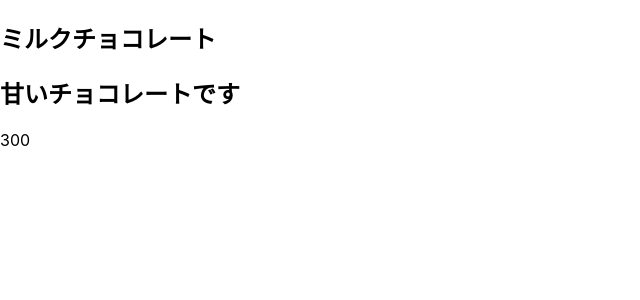
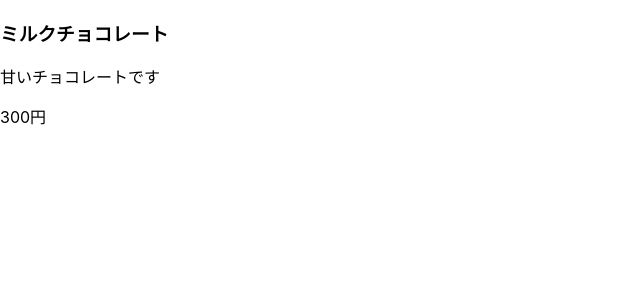
Before and after one commit to morikimiho/aws-tenant-app, a Next.js app: page /items/1 in a window 1280 px wide. Shown: the top 300 px of the page, without its empty margins (0-640 px from the left). Built offline with nearby package versions, Linux system fonts and the light colour scheme; data requests are answered from the project's data file.

Commit message:
新規登録画面の関数を更新しました。

```diff
--- a/src/components/itemList.tsx
+++ b/src/components/itemList.tsx
@@ -26,7 +26,7 @@ function ItemList() {
                         <tr>
                             <td>{item.id}</td>
                             <td>
-                                <Link href='../pages/items/[id]' >
+                                <Link href={`../items/${item.id}`} >
                                     {item.name}
                                 </Link>
                             </td>
--- a/src/pages/items/[id].tsx
+++ b/src/pages/items/[id].tsx
@@ -1,29 +1,33 @@
-import ItemList from "components/itemList";
 import { GetStaticPaths, GetStaticProps } from "next";
 import Head from "next/head";
 
-export default function ItemDetail({item}:{item: any}) {
-    return (
+export default function ItemDetail({item}:{
+    item: {
+      name: string
+      description: string
+      price: number
+    }}) {
+        return (
         <>
             <Head>
                 <title>商品詳細画面</title>
             </Head>
             <article>
-                <h1>{item.name}</h1>
-                <h2>{item.description}</h2>
-                <p>{item.price}</p>
+                <h3>{item.name}</h3>
+                <p>{item.description}</p>
+                <p>{item.price}円</p>
             </article>
         </>
     );
 }
 
 export const getStaticPaths:GetStaticPaths = async () => {
-    const res = await fetch(`http://localhost:3000/items`);
+    const res = await fetch('http://localhost:8000/items');
     const items = await res.json();
 
-    const paths = items.map((item: { id: number; }) => {
+    const paths = items.map((item:{id:number}) => {
         return({
-            params: {id: item.id.toString}
+            params: {id: item.id.toString()}
         });
     });
 
@@ -33,8 +37,8 @@ export const getStaticPaths:GetStaticPaths = async () => {
     }
 }
 
-export const getStaticProps: GetStaticProps = async ({params}) => {
-    const res = await fetch(`http://localhost:3000/items/${params?.id as string}`);
+export const getStaticProps: GetStaticProps = async ({ params }) => {
+    const res = await fetch(`http://localhost:8000/items/${params?.id}`);
     const item = await res.json();
 
     return {
```
Also changed, not shown: src/components/registration.tsx (added, +18 -0 lines), src/pages/items/create.tsx (+30 -7 lines).
